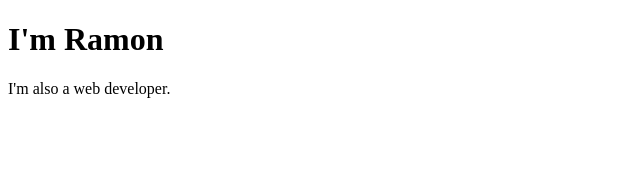
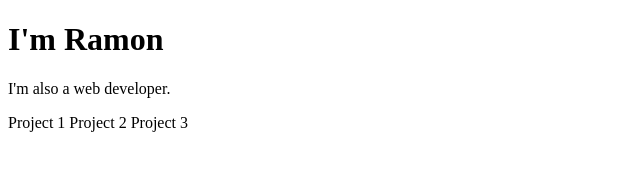
Before and after one commit to csc473s2019-webdev/hw3-p4-personal-portfolio-practice-with-html-css-ramonpetgrave64, a plain HTML site: page index.html in a window 1280 px wide. Shown: the whole page, without its empty margins (0-640 px from the left). Drawn offline with Linux system fonts and the light colour scheme.

Commit message:
added example project titles

```diff
--- a/index.html
+++ b/index.html
@@ -9,7 +9,17 @@
     <h1>I'm Ramon</h1>
     <p>I'm also a web developer.</p>
   </div>
-  <div id='projects'></div>
+  <div id='projects'>
+    <a class='project-title'>
+      Project 1
+    </a>
+    <a class='project-title'>
+      Project 2
+    </a>
+    <a class='project-title'>
+      Project 3
+    </a>
+  </div>
   <div id='contact'></div>
 
 
```
